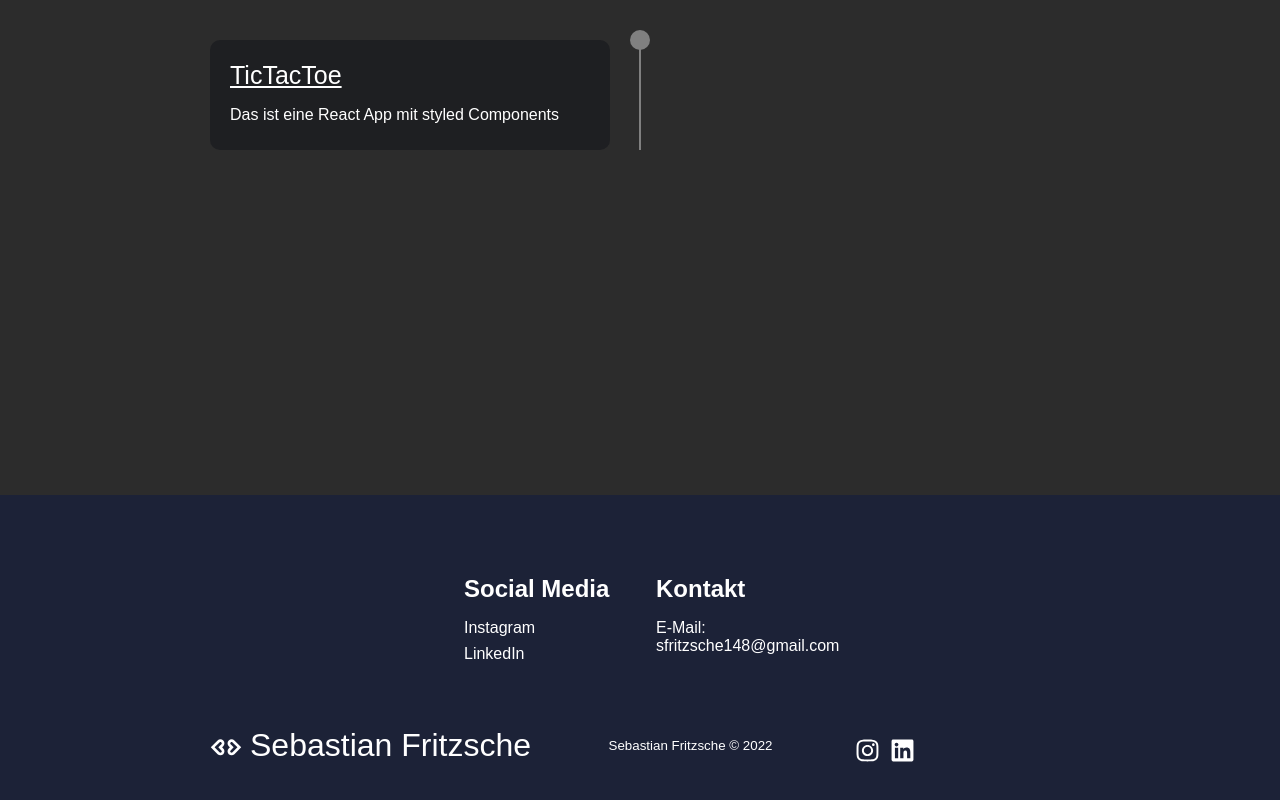
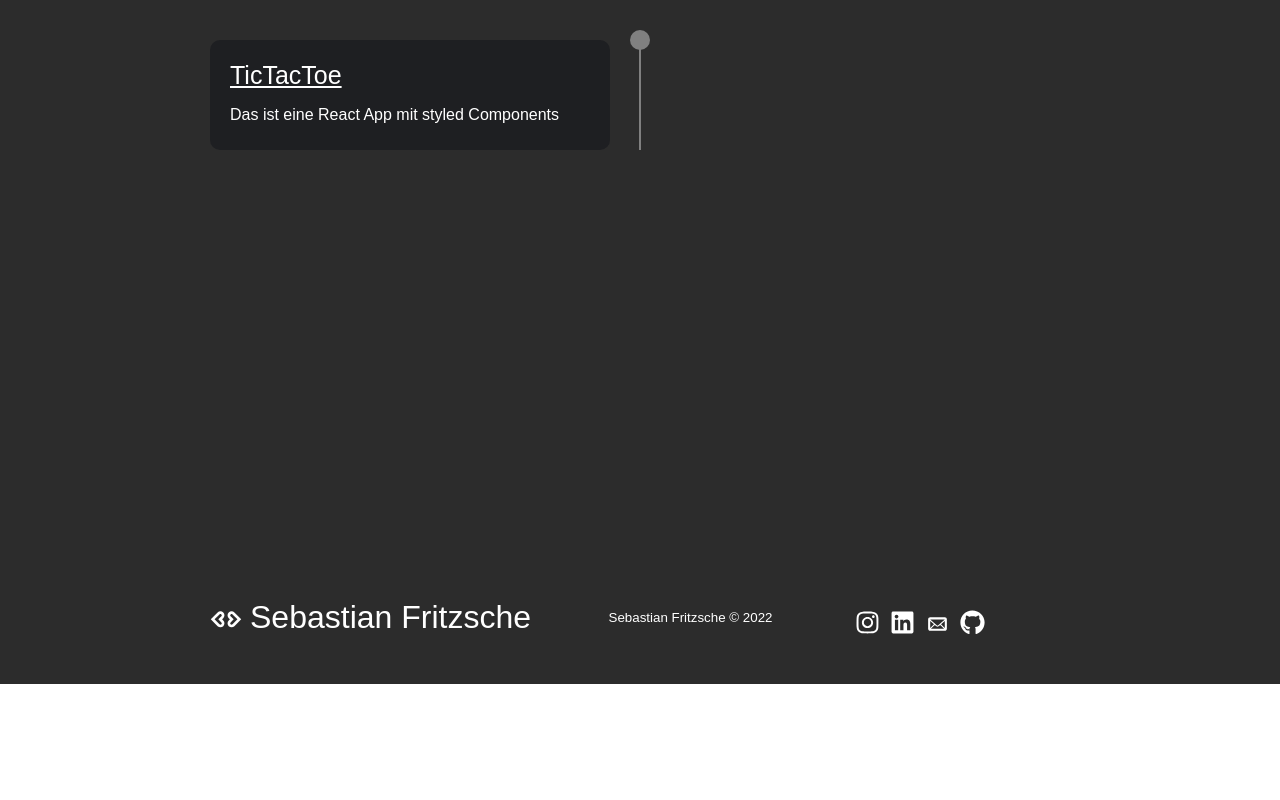
Before and after one commit to sfritzsche148/sfritzsche148.github.io, a React (Create React App) app: page /#/Portfolio in a window 1280 px wide. Shown: the part 500-1300 px from the top of the page. After the commit the page ends 1184 px from the top, so only its background shows below. Built offline with nearby package versions, Linux system fonts and the light colour scheme.

Commit message:
update footer

```diff
--- a/src/components/pages/Footer/Footer.css
+++ b/src/components/pages/Footer/Footer.css
@@ -1,5 +1,5 @@
 .footer-container {
-    background-color: #1c2237;
+    background-color: #2c2c2c;
     padding: 4rem 0 2rem 0;
     display: flex;
     flex-direction: column;
--- a/src/components/pages/Footer/Footer.js
+++ b/src/components/pages/Footer/Footer.js
@@ -4,25 +4,15 @@ import { Link } from 'react-router-dom';
 import {
   FaInstagram,
   FaLinkedin,
+  FaGithub
 } from 'react-icons/fa';
-import { TiCodeOutline } from 'react-icons/ti';
+import { TiCodeOutline, TiMail } from 'react-icons/ti';
 
 function Footer() {
   return (
     <div className='footer-container'>
       <div className='footer-links'>
         <div className='footer-link-wrapper'>
-        </div>
-        <div className='footer-link-wrapper'>
-          <div className='footer-link-items'>
-            <h2>Social Media</h2>
-            <a className='link' href="https://www.instagram.com/s_fritzsche_/">Instagram</a>
-            <a className='link' href="https://www.linkedin.com/in/sebastian-fritzsche-1393281b1/">LinkedIn</a>
-          </div>
-          <div className='footer-link-items'>
-            <h2>Kontakt</h2>
-            <a className='link' href="mailto: sfritzsche148@gmail.com">E-Mail: sfritzsche148@gmail.com</a>
-          </div>
         </div>
       </div>
       <section className='social-media'>
@@ -36,12 +26,20 @@ function Footer() {
           <small className='website-rights'>Sebastian Fritzsche © 2022</small>
           <div className='social-icons'>
           <a className='social-icon-link'
-           href="https://www.instagram.com/s_fritzsche_/">
+           href="https://www.instagram.com/sebastianfritzsche_/">
               <FaInstagram />
               </a>
               <a className='social-icon-link'
                href="https://www.linkedin.com/in/sebastian-fritzsche-1393281b1/">
               <FaLinkedin />
+              </a>
+              <a className='social-icon-link'
+               href="mailto: sfritzsche148@gmail.com">
+              <TiMail />
+              </a>
+              <a className='social-icon-link'
+               href="https://github.com/sfritzsche148">
+              <FaGithub />
               </a>
           </div>
         </div>
--- a/src/components/pages/HomePage/Home.js
+++ b/src/components/pages/HomePage/Home.js
@@ -6,8 +6,6 @@ function Home() {
     <div className='home'>
       <h1 className='textheader'>Hi,</h1>
       <h1 className='textheader1'>ich bin Sebastian</h1>
-
-
     </div>
   )
 }
```
